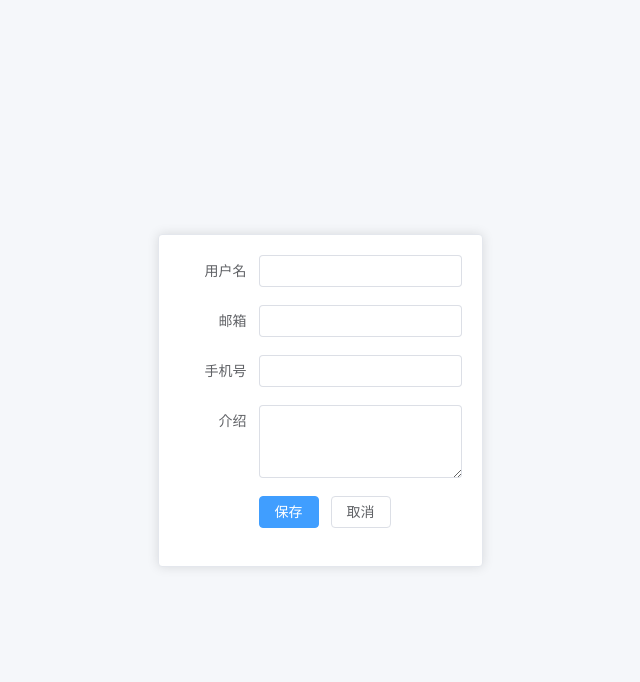
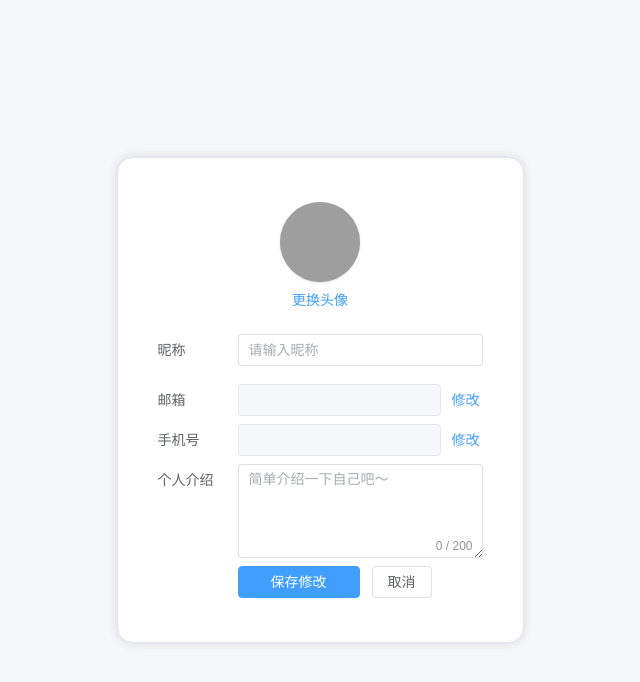
Before and after one commit to miver02/Paper-Checking-And-Generate-System, a Vue app in the folder web/: page /user/profile in a window 1280 px wide. Shown: the top 682 px of the page, without its empty margins (320-960 px from the left). Built offline with nearby package versions, Linux system fonts and the light colour scheme.

Commit message:
feat:添加用户信息修改页面,完善修改功能

```diff
--- a/web/src/api/user.js
+++ b/web/src/api/user.js
@@ -34,3 +34,21 @@ export function updateProfile(data) {
     data,
   })
 }
+
+// 更新用户铭感信息
+export function updateAuthProfile(data) {
+  return service({
+    url: '/user/authprofile/',
+    method: 'patch',
+    data,
+  })
+}
+
+// 获取用户头像URL
+export function getAvatarUrl(data) {
+  return service({
+    url: '/user/avatar/',
+    method: 'post',
+    data,
+  })
+}
--- a/web/src/auto-imports.d.ts
+++ b/web/src/auto-imports.d.ts
@@ -69,24 +69,6 @@ declare global {
 // for type re-export
 declare global {
   // @ts-ignore
-  export type {
-    Component,
-    Slot,
-    Slots,
-    ComponentPublicInstance,
-    ComputedRef,
-    DirectiveBinding,
-    ExtractDefaultPropTypes,
-    ExtractPropTypes,
-    ExtractPublicPropTypes,
-    InjectionKey,
-    PropType,
-    Ref,
-    ShallowRef,
-    MaybeRef,
-    MaybeRefOrGetter,
-    VNode,
-    WritableComputedRef,
-  } from 'vue'
+  export type { Component, Slot, Slots, ComponentPublicInstance, ComputedRef, DirectiveBinding, ExtractDefaultPropTypes, ExtractPropTypes, ExtractPublicPropTypes, InjectionKey, PropType, Ref, ShallowRef, MaybeRef, MaybeRefOrGetter, VNode, WritableComputedRef } from 'vue'
   import('vue')
 }
--- a/web/src/components/profile/Profile.vue
+++ b/web/src/components/profile/Profile.vue
@@ -1,25 +1,26 @@
 <template>
-  <el-card class="w-full max-w-md mx-auto border-none">
+  <el-card class="profile-card">
+    <!-- 顶部：头像 + 昵称 -->
     <div class="flex items-center gap-4">
-      <!-- 头像 -->
       <el-avatar
-        :size="64"
+        :size="72"
         :src="user.avatar || userStore.defaultAvatar"
-        class="shrink-0"
+        class="shadow shrink-0"
       />
 
-      <!-- 基本信息 -->
       <div class="flex-1">
-        <div class="text-[1.2rem] font-600 text-[var(--el-text-color-primary)]">
+        <div class="text-lg font-semibold text-[var(--el-text-color-primary)]">
           {{ user.display_name || '-' }}
         </div>
 
-        <div
-          v-for="item in baseInfo"
-          :key="item.label"
-          class="mt-1 text-sm text-[var(--el-text-color-regular)] ml-15 text-left"
-        >
-          {{ item.label }}：{{ item.value || '-' }}
+        <div class="mt-1 space-y-1">
+          <div
+            v-for="item in baseInfo"
+            :key="item.label"
+            class="text-sm text-[var(--el-text-color-regular)]"
+          >
+            {{ item.label }}：{{ item.value || '-' }}
+          </div>
         </div>
       </div>
     </div>
@@ -27,49 +28,83 @@
     <el-divider class="my-4" />
 
     <!-- 详细信息 -->
-    <div class="space-y-2 text-sm text-[var(--el-text-color-regular)]">
+    <div class="info-list">
       <div
         v-for="item in detailInfo"
         :key="item.label"
-        class="flex justify-between"
+        class="info-item"
       >
-        <span>{{ item.label }}</span>
-        <span>{{ item.value || '-' }}</span>
+        <span class="label">{{ item.label }}</span>
+        <span class="value">{{ item.value || '-' }}</span>
       </div>
     </div>
+
+    <!-- 操作 -->
+    <div class="text-center mt-6">
+      <el-button
+        type="primary"
+        round
+        class="px-8"
+        @click="goProfile"
+      >
+        编辑资料
+      </el-button>
+    </div>
   </el-card>
-
-  <!-- 按钮 -->
-  <div class="text-center mt-4">
-    <el-button type="success" round @click="goProfile"> 更改信息 </el-button>
-  </div>
 </template>
 
 <script setup>
 import { computed } from 'vue'
 import { useRouter } from 'vue-router'
-import { useUserStore } from '@/store/user/index'
+import { useUserStore } from '@/store/user'
 
 const router = useRouter()
 const userStore = useUserStore()
 
-const user = computed(() => userStore.user)
+const user = computed(() => userStore.user || {})
 
-// 基础信息
 const baseInfo = computed(() => [
-  { label: '标识符', value: user.value.username },
+  { label: '用户标识符', value: user.value.username },
   { label: '手机号', value: user.value.phone },
 ])
-// 详细信息
+
 const detailInfo = computed(() => [
   { label: '邮箱', value: user.value.email },
   { label: '个人介绍', value: user.value.bio },
 ])
 
-// 跳转到profile页面
 const goProfile = () => {
-  router.push({
-    path: '/user/profile',
-  })
+  router.push('/user/profile')
 }
 </script>
+
+<style scoped>
+.profile-card {
+  max-width: 420px;
+  margin: 0 auto;
+  border-radius: 16px;
+}
+
+.info-list {
+  display: flex;
+  flex-direction: column;
+  gap: 12px;
+}
+
+.info-item {
+  display: flex;
+  justify-content: space-between;
+  align-items: center;
+}
+
+.label {
+  color: var(--el-text-color-secondary);
+}
+
+.value {
+  max-width: 60%;
+  text-align: right;
+  color: var(--el-text-color-regular);
+  word-break: break-all;
+}
+</style>
--- a/web/src/store/user/state.js
+++ b/web/src/store/user/state.js
@@ -14,5 +14,5 @@ export default () => ({
   isProfileModalVisible: false,
 
   // 默认头像
-  defaultAvatar: '/avatar/default.png',
+  defaultAvatar: 'http://localhost:8000/static/avatars/default.png',
 })
--- a/web/src/views/profile/Profile.vue
+++ b/web/src/views/profile/Profile.vue
@@ -1,42 +1,147 @@
 <template>
-  <el-card class="max-w-md mx-auto">
-    <el-form label-width="80px">
-      <el-form-item label="用户名">
-        <el-input v-model="form.display_name" />
+  <el-card class="profile-edit-card">
+    <!-- 头像区域 -->
+    <div class="flex flex-col items-center mb-6">
+      <el-avatar
+        :size="80"
+        :src="form.avatar || userStore.defaultAvatar"
+        class="shadow mb-2 cursor-pointer"
+        @click="triggerAvatarUpload"
+      />
+      <el-button type="primary" link @click="triggerAvatarUpload">
+        更换头像
+      </el-button>
+
+      <!-- 隐藏文件选择 -->
+      <input
+        ref="avatarInputRef"
+        type="file"
+        accept="image/*"
+        class="hidden"
+        @change="handleAvatarChange"
+      >
+    </div>
+
+    <el-form
+      label-width="80px"
+      label-position="left"
+      class="space-y-2"
+    >
+      <el-form-item label="昵称">
+        <el-input
+          v-model="form.display_name"
+          placeholder="请输入昵称"
+          clearable
+        />
       </el-form-item>
 
       <el-form-item label="邮箱">
-        <el-input v-model="form.email" />
+        <div class="flex items-center gap-2 w-full">
+          <el-input
+            v-model="form.email"
+            :disabled="!editAuth.email"
+          />
+          <el-button
+            type="primary"
+            link
+            @click="toggleEdit('email')"
+          >
+            {{ editAuth.email ? '取消' : '修改' }}
+          </el-button>
+        </div>
+
+        <div v-if="editAuth.email" class="mt-2 flex gap-2">
+          <el-input
+            v-model="authCode.email"
+            placeholder="请输入邮箱验证码"
+          />
+          <el-button @click="sendCode('email')">
+            发送验证码
+          </el-button>
+        </div>
       </el-form-item>
 
       <el-form-item label="手机号">
-        <el-input v-model="form.phone" />
+        <div class="flex items-center gap-2 w-full">
+          <el-input
+            v-model="form.phone"
+            :disabled="!editAuth.phone"
+            clearable
+          />
+          <el-button
+            type="primary"
+            link
+            @click="toggleEdit('phone')"
+          >
+            {{ editAuth.phone ? '取消' : '修改' }}
+          </el-button>
+        </div>
+
+        <div v-if="editAuth.phone" class="mt-2 flex gap-2">
+          <el-input
+            v-model="authCode.phone"
+            placeholder="请输入手机验证码"
+          />
+          <el-button @click="sendCode('phone')">
+            发送验证码
+          </el-button>
+        </div>
       </el-form-item>
 
-      <el-form-item label="介绍">
-        <el-input v-model="form.bio" type="textarea" :rows="3" />
+
+      <el-form-item label="个人介绍">
+        <el-input
+          v-model="form.bio"
+          type="textarea"
+          :rows="4"
+          placeholder="简单介绍一下自己吧～"
+          show-word-limit
+          maxlength="200"
+        />
       </el-form-item>
 
-      <el-form-item>
-        <el-button type="primary" @click="submit"> 保存 </el-button>
-        <el-button @click="$router.back()"> 取消 </el-button>
+      <el-form-item class="mt-6">
+        <el-button
+          type="primary"
+          :loading="loading"
+          class="px-8"
+          @click="submit"
+        >
+          保存修改
+        </el-button>
+        <el-button
+          class="ml-2"
+          @click="$router.back()"
+        >
+          取消
+        </el-button>
       </el-form-item>
     </el-form>
   </el-card>
 </template>
 
 <script setup>
-import { reactive, watch } from 'vue'
+import { reactive, watch, ref } from 'vue'
 import { useRouter } from 'vue-router'
 import { ElMessage } from 'element-plus'
 import { useUserStore } from '@/store/user'
-import { updateProfile } from '@/api/user'
+import { updateProfile, updateAuthProfile, getAvatarUrl } from '@/api/user'
 
 const router = useRouter()
 const userStore = useUserStore()
 
+const loading = ref(false)
+
+// 头像上传
+const avatarInputRef = ref(null)
+
+const triggerAvatarUpload = () => {
+  avatarInputRef.value?.click() // 触发点击
+}
+
+// 获取用户信息
 const form = reactive({
-  avatar: userStore.defaultAvatar,
+  avatar: '',
   username: '',
   phone: '',
   email: '',
@@ -44,34 +149,159 @@ const form = reactive({
   bio: '',
 })
 
-// 当 store.user 有值时，同步到表单
+// 编辑权限
+const editAuth = reactive({
+  email: false,
+  phone: false,
+})
+
+const authCode = reactive({
+  email: '',
+  phone: '',
+})
+
+// 切换编辑权限
+const toggleEdit = type => {
+  editAuth[type] = !editAuth[type]
+  authCode[type] = ''
+
+  // 取消编辑时回滚
+  if (!editAuth[type]) {
+    form[type] = userStore.user[type]
+  }
+}
+
+// 用户信息回显
 watch(
   () => userStore.user,
   user => {
+    if (!user) return
+
     Object.assign(form, {
       avatar: user.avatar,
-      username: user.username,
+      display_name: user.display_name,
+      bio: user.bio,
       email: user.email,
       phone: user.phone,
-      display_name: user.display_name,
-      bio: user.bio,
     })
   },
   { immediate: true }
 )
 
-// 保存
+// 头像上传处理
+const avatarFile = ref(null)
+const handleAvatarChange = e => {
+  const file = e.target.files?.[0] // 获取文佳
+  if (!file) return
+
+  // 基础效验头像
+  if (!file.type.startsWith('image/')) {
+    ElMessage.error('只能上传图片')
+    return
+  }
+
+  if (file.size > 2 * 1024 *1024) {
+    ElMessage.error('图片大小不能超过 2MB')
+    return
+  }
+
+  // 本地保存
+  avatarFile.value = file
+
+  // 本地预览
+  form.avatar = URL.createObjectURL(file)
+
+  // 允许上传同一张照片
+  e.target.value = ''
+}
+
+const sendCode = type => {
+  ElMessage.success(
+    `验证码已发送到${type === 'email' ? '邮箱' : '手机'}`
+  )
+}
+
+// 提交
 const submit = async () => {
+  // 更新用户信息
   try {
-    await updateProfile(form)
+    loading.value = true
 
-    // 保存成功后，重新拉用户信息
+    // 提交时,将头像上传到服务器
+    if (avatarFile.value !== null) {
+      const formData = new FormData()
+      formData.append('avatar', avatarFile.value)
+
+      const data = await getAvatarUrl(formData) // 获取图片URL
+
+      form.avatar = data.url // 使用后端返回的地址
+    }
+
+    /** 普通资料接口 */
+    const profilePayload = {}
+
+    if (form.display_name !== userStore.user.display_name) {
+      profilePayload.display_name = form.display_name
+    }
+
+    if (form.bio !== userStore.user.bio) {
+      profilePayload.bio = form.bio
+    }
+
+    if (form.avatar !== userStore.user.avatar) {
+      profilePayload.avatar = form.avatar
+    }
+
+    /** 安全资料接口 */
+    const authPayload = {}
+
+    if (
+      editAuth.email &&
+      form.email !== userStore.user.email &&
+      authCode.email
+    ) {
+      authPayload.email = form.email
+      authPayload.email_code = authCode.email
+    }
+
+    if (
+      editAuth.phone &&
+      form.phone !== userStore.user.phone &&
+      authCode.phone
+    ) {
+      authPayload.phone = form.phone
+      authPayload.phone_code = authCode.phone
+    }
+
+    if (Object.keys(profilePayload).length) {
+      await updateProfile(profilePayload) // 更新普通用户信息
+    }
+
+    if (Object.keys(authPayload).length) {
+      await updateAuthProfile(authPayload) // 更新普通用户重要信息
+    }
+
     await userStore.getUserInfo()
-
     ElMessage.success('修改成功')
     router.back()
-  } catch {
-    ElMessage.error('保存失败')
+  } catch (e) {
+    ElMessage.error('保存失败' + e.message)
+  } finally {
+    loading.value = false
   }
 }
+
 </script>
+
+<style scoped>
+.profile-edit-card {
+  max-width: 420px;
+  margin: 0 auto;
+  padding: 24px 20px;
+  border-radius: 16px;
+}
+
+:deep(.el-form-item__label) {
+  font-weight: 500;
+}
+</style>
```
